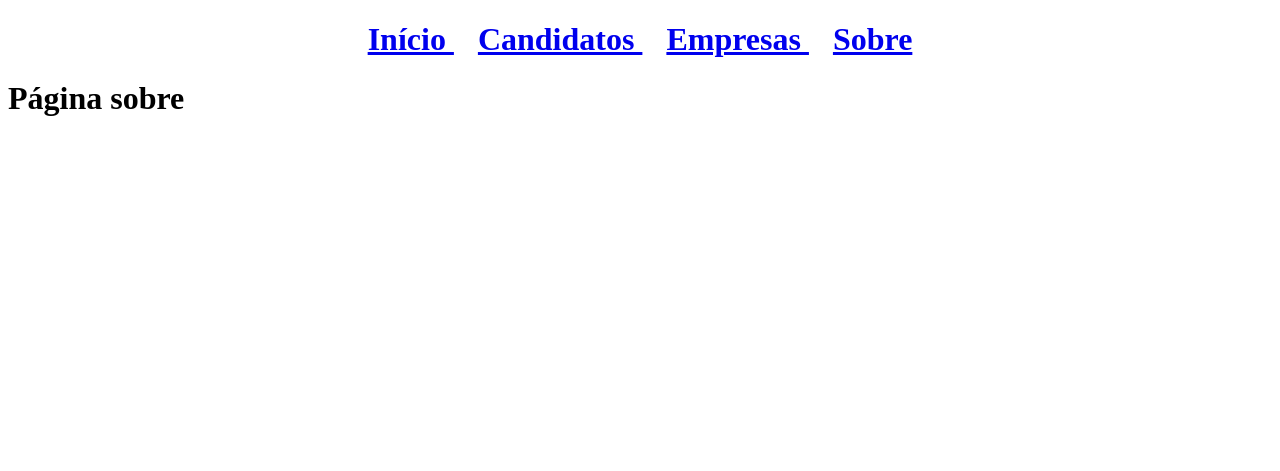
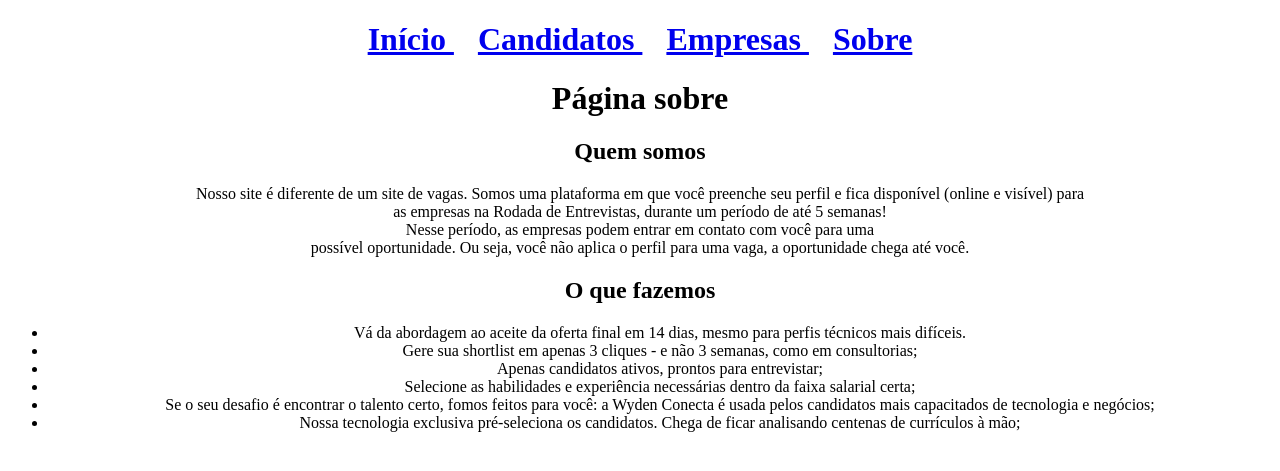
Before and after one commit to JoamirS/project-curriculo, a Django app: page /sobre in a window 1280 px wide. Shown: the top 471 px of the page. Run offline with Django 3.2, Linux system fonts and the light colour scheme; parts of the project's set-up code (start-up, migrations or seed data) failed here and were passed over.

Commit message:
Alteração-1

```diff
--- a/address/templates/address/about.html
+++ b/address/templates/address/about.html
@@ -13,6 +13,35 @@
         <a href="http://127.0.0.1:8000/sobre"> Sobre </a>
         </h1>
     </div>
-    <h1> Página sobre </h1>
+    <div align="center">
+        <h1> Página sobre </h1>
+        <h2> Quem somos </h2>
+        <p>Nosso site é diferente de um site de vagas. Somos uma plataforma em
+          que você preenche seu perfil e fica disponível (online e visível) para <br>
+          as empresas na Rodada de Entrevistas, durante um período de até 5 semanas!<br>
+          Nesse período, as empresas podem entrar em contato com você para uma <br>
+          possível oportunidade. Ou seja, você não aplica o perfil para uma vaga,
+          a oportunidade chega até você. </p>
+
+        <h2> O que fazemos</h2>
+        <ul>
+            <li> Vá da abordagem ao aceite da oferta final em 14 dias, mesmo para
+          perfis técnicos mais difíceis.</li>
+            <li> Gere sua shortlist em apenas 3 cliques - e não 3 semanas, como em
+          consultorias;</li>
+            <li> Apenas candidatos ativos, prontos para entrevistar;</li>
+            <li> Selecione as habilidades e experiência necessárias dentro da faixa
+          salarial certa;</li>
+            <li> Se o seu desafio é encontrar o talento certo, fomos feitos para você:
+           a Wyden Conecta é usada pelos candidatos mais capacitados de tecnologia
+           e negócios;
+            </li>
+            <li> Nossa tecnologia exclusiva pré-seleciona os candidatos. Chega de
+           ficar analisando centenas de currículos à mão;
+            </li>
+        </ul>
+        </div>
+    </body>
+</html>
 </body>
 </html>
--- a/address/templates/address/apply.html
+++ b/address/templates/address/apply.html
@@ -20,7 +20,7 @@
         <form action="" method="POST">
         {% csrf_token %}
         {{ form.as_p }}
-        <button type="submit">Criar</button>
+        <input type="submit" value="Cadastrar">
         </form>
     </div>
     </fieldset>
```
Also changed, not shown: address/templates/address/companies.html (+13 -0 lines), address/templates/address/homepage.html (+13 -0 lines), address/templates/address/login.html (added, +10 -0 lines), address/migrations/0001_initial.py.
